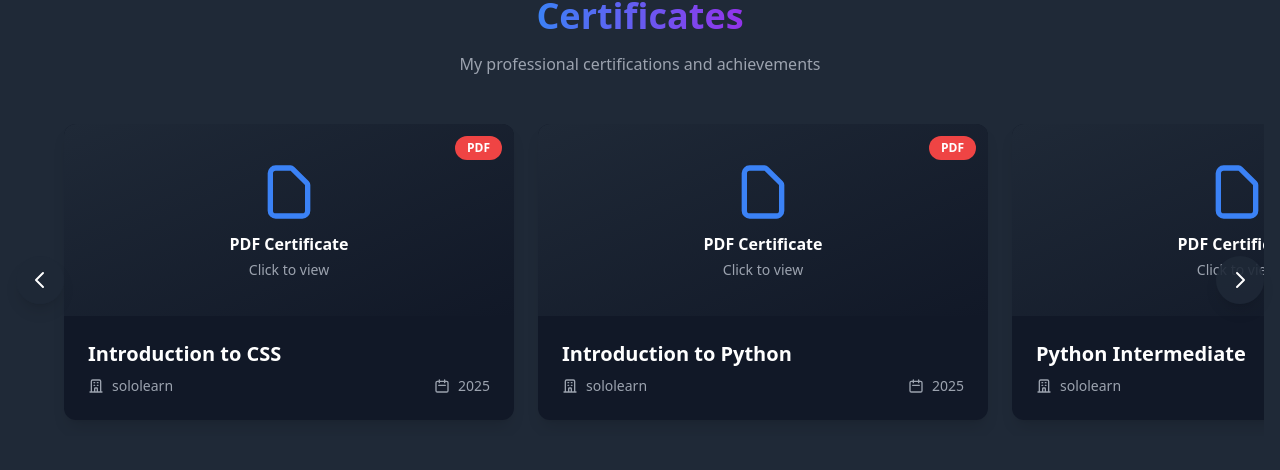
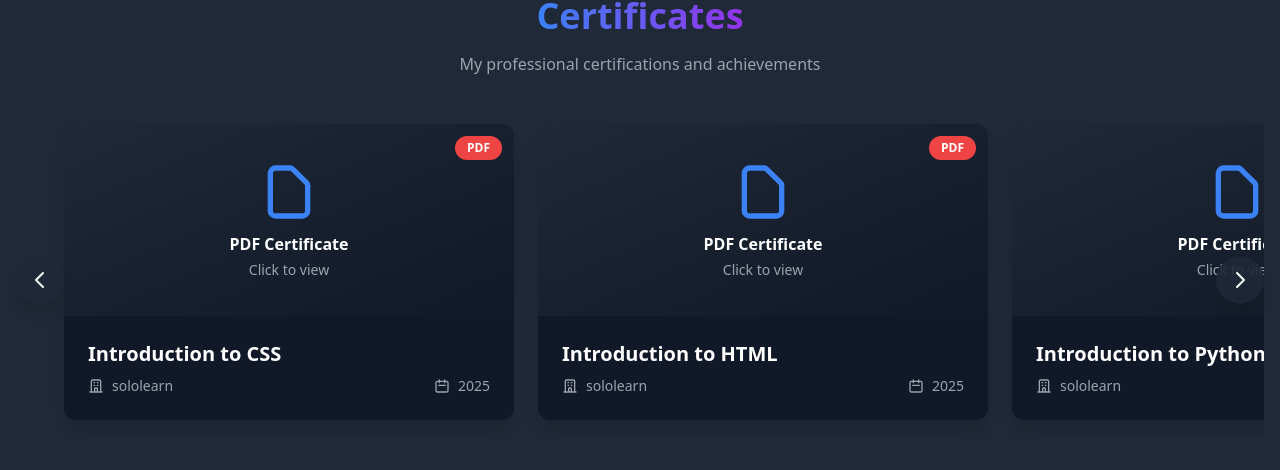
Before and after one commit to foodkin/Portofolio_Website, a React (Create React App) app: page / in a window 1280 px wide. Shown: the part 2436-2906 px from the top of the page. Built offline with nearby package versions, Linux system fonts and the light colour scheme.

Commit message:
More Certificate

```diff
--- a/src/data/certificates.js
+++ b/src/data/certificates.js
@@ -10,6 +10,15 @@ export const certificatesData = [
   },
   {
     id: 2,
+    title: 'Introduction to HTML',
+    issuer: 'sololearn',
+    date: '2025',
+    file: '/certificates/Introduction to HTML.pdf',
+    type: 'pdf',
+    description: 'has successfully completed the course by demonstrating theoretical and practical understanding of Introduction to HTML'
+  },
+  {
+    id: 3,
     title: 'Introduction to Python',
     issuer: 'sololearn',
     date: '2025',
@@ -18,7 +27,7 @@ export const certificatesData = [
     description: 'has successfully completed the course by demonstrating theoretical and practical understanding of Introduction to Python'
   },
   {
-    id: 3,
+    id: 4,
     title: 'Python Intermediate',
     issuer: 'sololearn',
     date: '2025',
```
Also changed, not shown: 1 other file (tests, documents, lock files or other folders).
